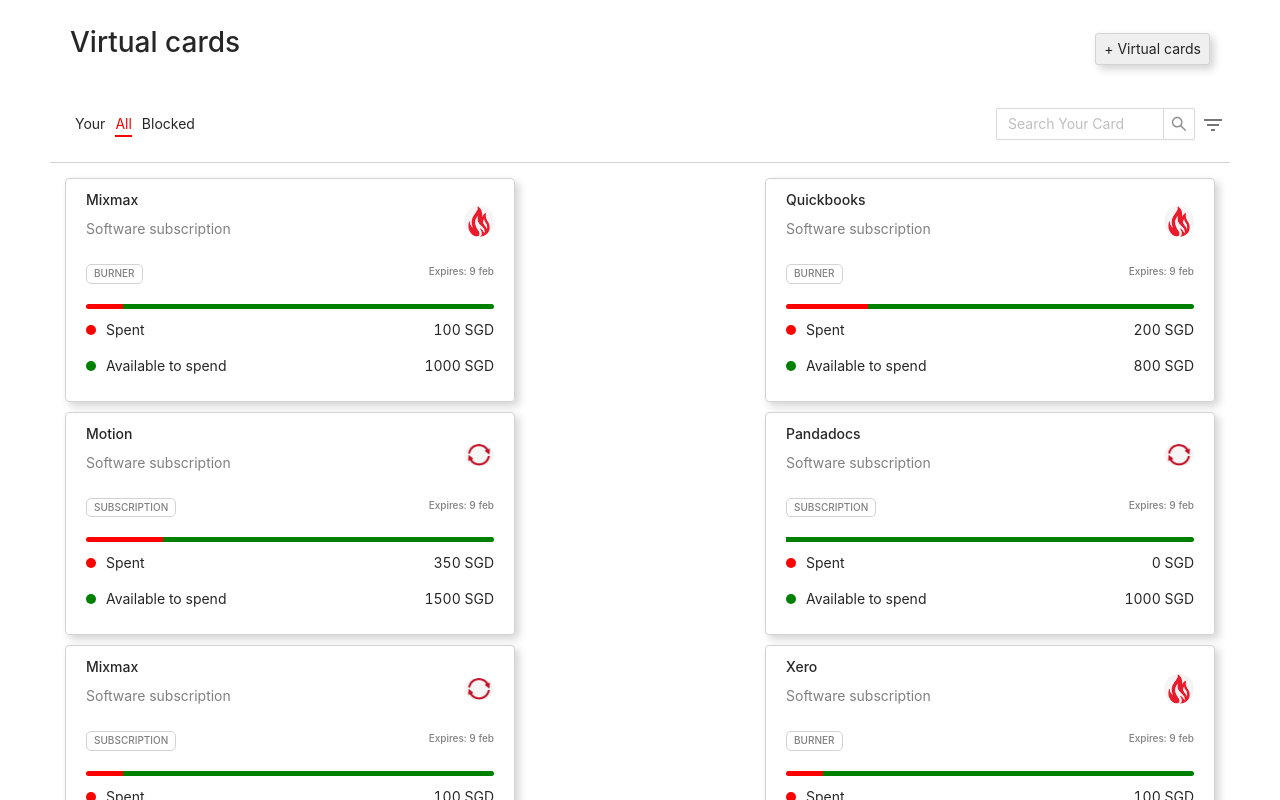
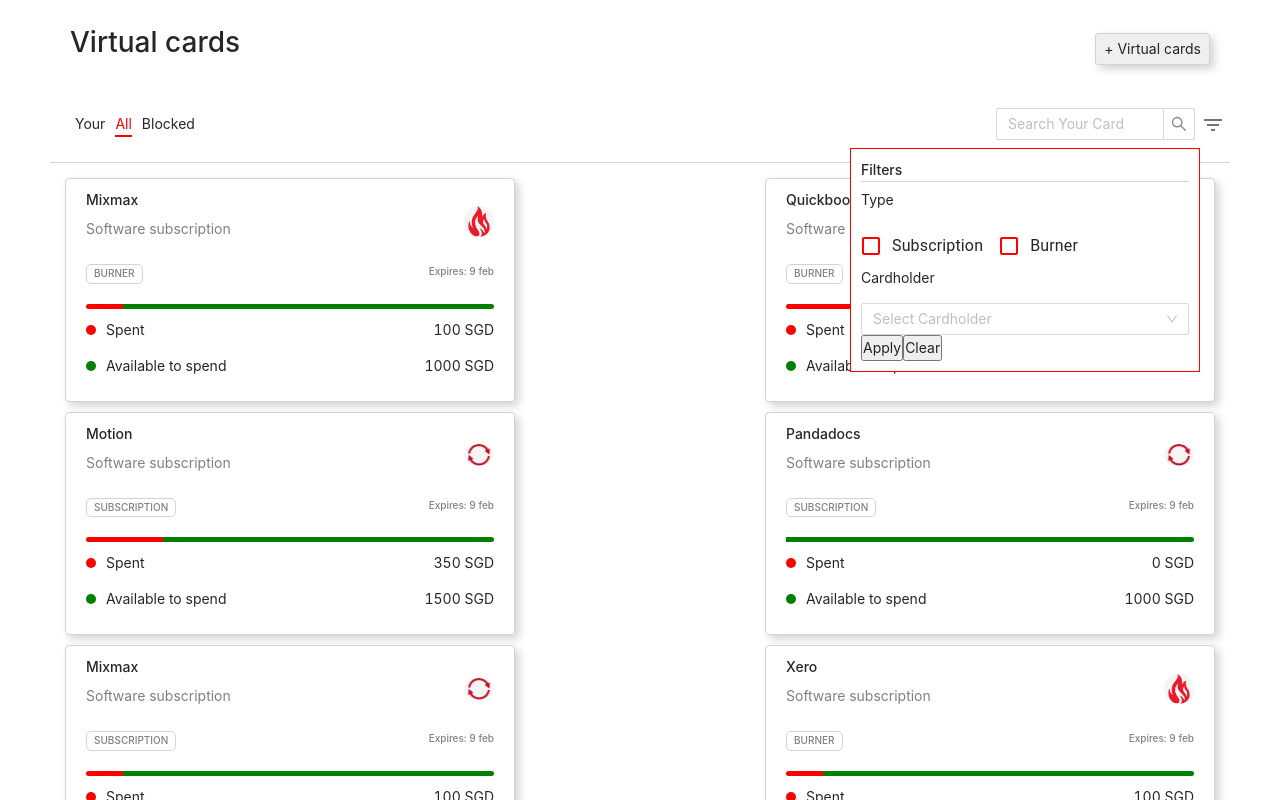
Before and after one commit to aks318/volopay-card, a React (Create React App) app: page / in a window 1280 px wide. Both pictures are taken after a click on the button 1213 px from the left and 125 px from the top of the page. Shown: the top 800 px of the page. Built offline with nearby package versions, Linux system fonts and the light colour scheme; data requests are answered from the project's data file.

Commit message:
FilterBox added

```diff
--- a/src/components/VolopayCard.css
+++ b/src/components/VolopayCard.css
@@ -41,6 +41,25 @@
 }
 .navbar .filters{
     display: flex;
+    position: relative;
+}
+.navbar .filters .filter-box{
+    width: 350px;
+    height: auto;
+    padding: 10px;
+    border: 1px solid red;
+    position: absolute;
+    right: 30px;
+    top: 40px;
+    z-index: 100;
+    background-color: white;
+    display: none;
+}
+.navbar .filters .show-filters{
+    display: block;
+}
+.navbar .filters .filter-box h4{
+    border-bottom: 1px solid lightgrey;
 }
 
 /* Cards */
--- a/src/components/VolopayCard.js
+++ b/src/components/VolopayCard.js
@@ -3,13 +3,18 @@ import AllCard from './pages/AllCard'
 import { Input } from 'antd';
 import IconButton from '@mui/material/IconButton';
 import FilterListIcon from '@mui/icons-material/FilterList';
+import FormControlLabel from '@mui/material/FormControlLabel';
+import Checkbox from '@mui/material/Checkbox';
+import { Select } from 'antd';
 import './VolopayCard.css'
 import YourCard from './pages/YourCard';
 
+const { Option } = Select;
 const Search = Input.Search;
 const VolopayCard = () => {
     const [activeLink , setActiveLink] = useState("All")
     const [search , setSearch] = useState("")
+    const [openFilter , setOpenFilter] = useState(false)
 
   return (
       <div className='main-div'>
@@ -39,9 +44,32 @@ const VolopayCard = () => {
                 <IconButton
                     aria-label="expand row"
                     size="small"
+                    onClick={() => setOpenFilter(!openFilter)}
                 >
                     <FilterListIcon />
                 </IconButton>
+                <div className={`filter-box ${openFilter ? 'show-filters' : ''}`}>
+                    <h4>Filters</h4>
+                    <div className='card-type'>
+                        <p>Type</p>
+                        <div className='checkbox'>
+                            <FormControlLabel control={<Checkbox style={{color : "red"}}/>} label="Subscription" />
+                            <FormControlLabel control={<Checkbox style={{color : "red"}}/>} label="Burner" />
+                        </div>
+                    </div>
+                    <div className='card-holder'>
+                        <p>Cardholder</p>
+                        <Select placeholder="Select Cardholder" allowClear style={{ width: "100%" }}>
+                            <Option value="Aakash">Aakash</Option>
+                            <Option value="Kartik">Kartik</Option>
+                            <Option value="Hritik">Hritik</Option>
+                        </Select>
+                    </div>
+                    <div className='buttons'>
+                        <button>Apply</button>
+                        <button>Clear</button>
+                    </div>
+                </div>
             </div>
         </div>
         <div className='card-container'>
```
